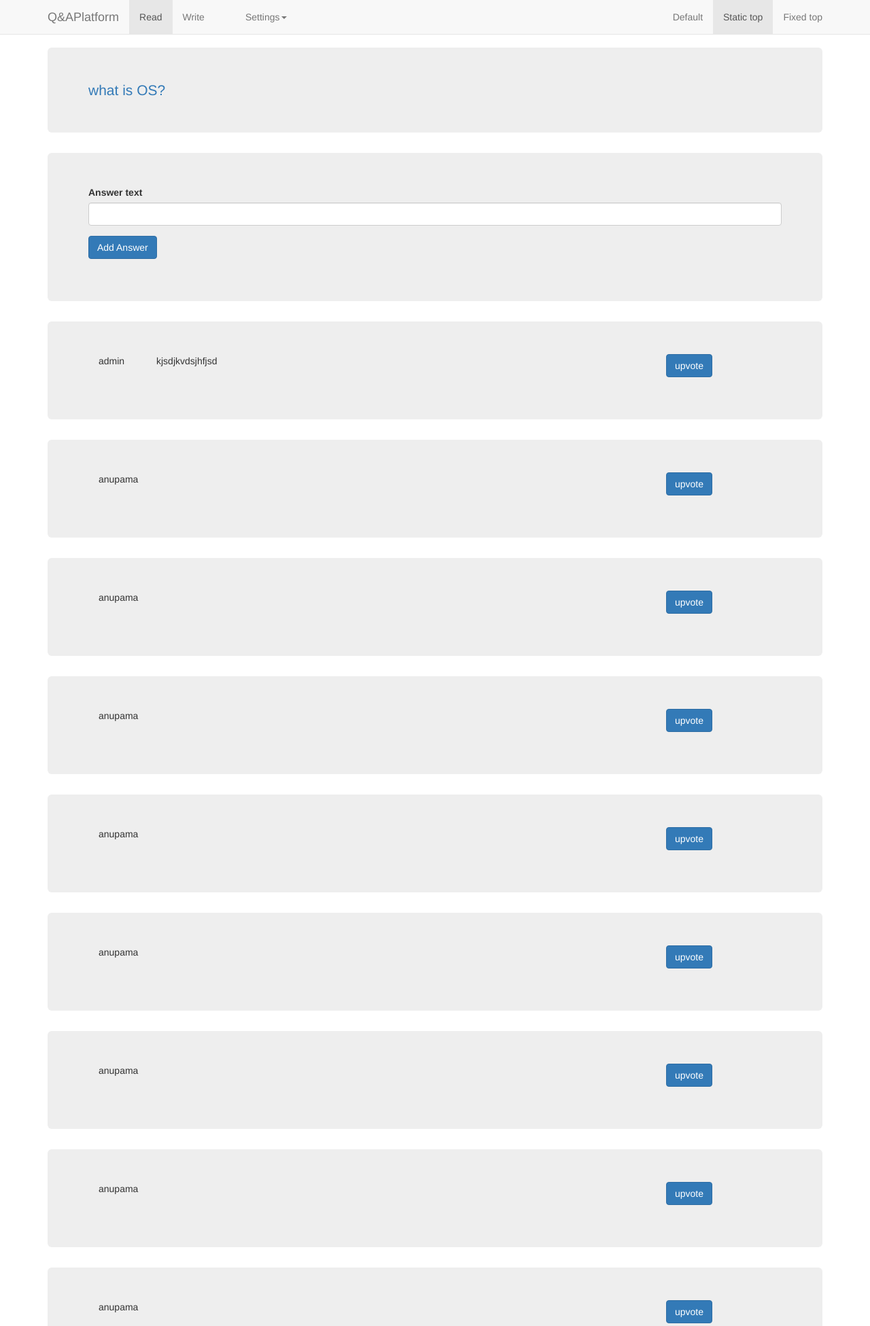
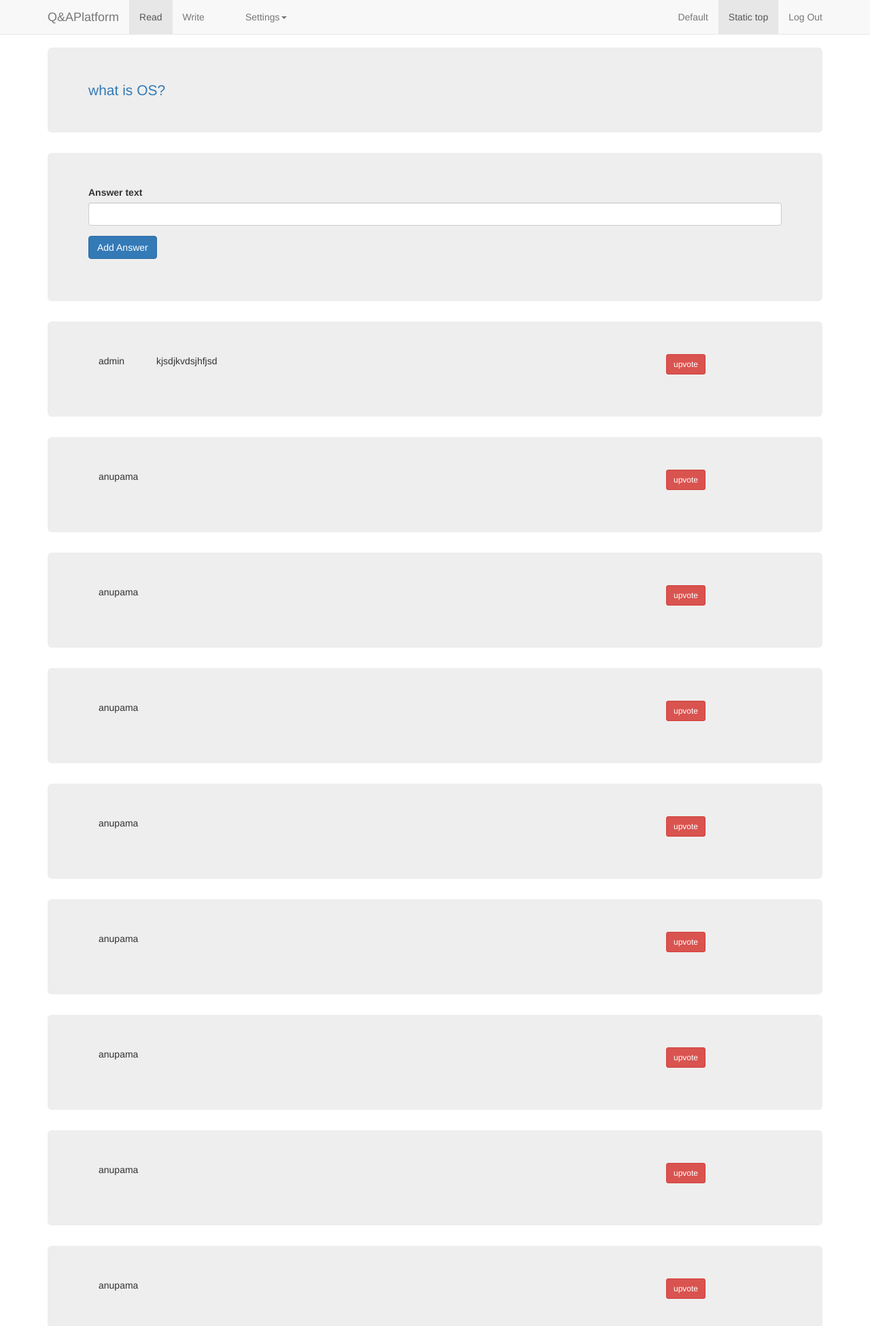
Before and after one commit to aadithyamd/QandA, a Django app: page /write/41 in a window 1280 px wide. Shown: the top 1951 px of the page at 68% size. Run offline with Django 3.2, Linux system fonts and the light colour scheme; a user stored in the database is signed in; data comes from the database, SQL or seed files in the repository; both versions use the stored data as it was after the commit; some libraries are stand-ins or nearby versions.

Commit message:
Working --> upvote and its table.   In Progress --> creation of upvote count.

```diff
--- a/QA/admin.py
+++ b/QA/admin.py
@@ -1,5 +1,5 @@
 from django.contrib import admin
-from .models import Question, Answer
+from .models import Question, Answer, Upvote
 from .forms import add_Question_Form, add_Answer_Form
 
 class QuestionAdmin(admin.ModelAdmin):
@@ -15,5 +15,9 @@ class AnswerAdmin(admin.ModelAdmin):
 	def save_model(self, request, obj, form, change):
 		obj.user = request.user
 		obj.save()
+class UpvoteAdmin(admin.ModelAdmin):
+	list_display = ["answer","upvoted_user"]
+
 admin.site.register(Question,QuestionAdmin)
 admin.site.register(Answer,AnswerAdmin)
+admin.site.register(Upvote,UpvoteAdmin)
--- a/QA/models.py
+++ b/QA/models.py
@@ -13,10 +13,14 @@ class Answer(models.Model):
 	answer_text = models.CharField(max_length=200, blank=True, null=True)
 	timestamp = models.DateTimeField(auto_now_add=True, auto_now=False)
 	question = models.ForeignKey(Question)
-	author = models.ForeignKey(User, default=1)
+	author = models.ForeignKey(User)
+	upvotes = models.IntegerField(default=0)
+
 	def __unicode__(self):
 		return self.answer_text
 
 class Upvote(models.Model):
 	upvoted_user = models.ForeignKey(User, default=1)
 	answer = models.ForeignKey(Answer, default=1)
+	# def __unicode__(self):
+	# 	return self.answer
--- a/QA/templates/detail.html
+++ b/QA/templates/detail.html
@@ -32,10 +32,12 @@
  			</div>
  			  <form method='POST' action=''>
  			    {% csrf_token %}
-
-        <input class='btn btn-primary' type='submit' value='upvote'/>
+ 		{% if i in check_upvoted_already  %}
+  		<button type="button" class="btn btn-default btn-sm disabled ">Upvote</button>
+ 		{% else %}
+        <input class='btn btn-danger btn-sm' type='submit' value='upvote'/>
         <input type="hidden" name="answer_id" value="{{i.pk}}" />
-
+        {% endif %}
   </form>
 		</div>
 		</div>
--- a/QA/templates/navbar.html
+++ b/QA/templates/navbar.html
@@ -31,7 +31,7 @@
           <ul class="nav navbar-nav navbar-right">
             <li><a href="../navbar/">Default</a></li>
             <li class="active"><a href="./">Static top <span class="sr-only">(current)</span></a></li>
-            <li><a href="../navbar-fixed-top/">Fixed top</a></li>
+            <li><a href="/logout">Log Out</a></li>
           </ul>
         </div><!--/.nav-collapse -->
       </div>
--- a/QA/views.py
+++ b/QA/views.py
@@ -67,6 +67,10 @@ def detail(request, question_id):
 	answer = Answer.objects.filter(question = question_id)
 	ques = Question.objects.get(pk=question_id)
 	question = Question.objects.filter(pk=question_id) #list obtained for iteration in template
+	current_users_upvoted_content = Upvote.objects.filter(upvoted_user=request.user)
+	current_users_upvoted_answers = []
+	for i in current_users_upvoted_content:
+		current_users_upvoted_answers.append(i.answer)
 	title = "Question is "
 	author = request.user
 	form = add_Answer_Form(request.POST)
@@ -74,9 +78,13 @@ def detail(request, question_id):
 		answer_id = request.POST.get("answer_id","")
 		answer = Answer.objects.get(pk=answer_id)
 		User = request.user
-		vote = Upvote(upvoted_user=User,answer=answer)
-		vote.save()
+		if Upvote.objects.filter(upvoted_user=User,answer=answer).exists():
+			print "already exists"
+		else:
+			vote = Upvote(upvoted_user=User,answer=answer)
+			vote.save()
 		return HttpResponseRedirect('/write/%s' % str(question_id))
+
 	if request.method == 'POST' and request.POST.get("submit","") != "":
 		form = add_Answer_Form(data=request.POST)
 		if form.is_valid():
@@ -85,7 +93,8 @@ def detail(request, question_id):
 			return HttpResponseRedirect('/write/%s' % str(question_id))
 	else:
 		form = add_Answer_Form()
-		return render(request, 'detail.html', {"template_title":title,"answer":answer,'form':form,'question': question})
+		return render(request, 'detail.html', {"template_title":title,"answer":answer,
+			'form':form,'question': question,'check_upvoted_already': current_users_upvoted_answers })
 
 # def vote(request, answer_id):
 # 	print answer_id
--- a/mini/urls.py
+++ b/mini/urls.py
@@ -12,7 +12,7 @@ urlpatterns = [
     url(r'^accounts/logout/$', logout),
     url(r'^register/$','QA.views.register_view' ,name='register'),
     url(r'^write/(?P<question_id>[0-9]*)$','QA.views.detail' ,name='question_id'), ##
-
+    url(r'^logout/$','QA.views.logout_view', name='logout'),
     # url(r'^accounts/', include('registration.backends.simple.urls')), # not sure
 	# url(r'^$', 'django.contrib.auth.views.login'),
     # url(r'^logout/$', logout_page),
```
Also changed, not shown: QA/migrations/0003_upvote.py (added), db.sqlite3, 5 other files.
